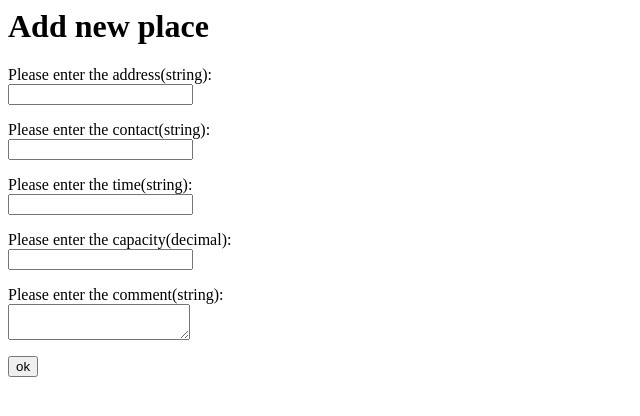
After one commit to podves/podvesite, a Python web app: template templates/new_place.html in a window 1280 px wide. The commit adds this page. Shown: the top 416 px of the page, without its empty margins (0-640 px from the left). Run offline with Jinja, Linux system fonts and the light colour scheme; the template is opened without the code that fills it, so the values that code supplies are empty, except form fields; form fields are guessed from the names that the template uses.

Commit message:
places base realised

```diff
--- a/__init__.py
+++ b/__init__.py
@@ -15,10 +15,11 @@ db = MongoEngine(app)
 
 def register_blueprints(app):
     # Prevents circular imports
-    from podvesite.views import main, users, calendar
+    from podvesite.views import main, users, calendar, place
     app.register_blueprint(main)
     app.register_blueprint(users)
     app.register_blueprint(calendar)
+    app.register_blueprint(place)
 
 register_blueprints(app)
 
--- a/templates/base.html
+++ b/templates/base.html
@@ -21,6 +21,7 @@
   <li><a href="{{ url_for('security.register') }}">Register</a></li>
 {% endif %}
   <li><a href="{{ url_for('cal.calend') }}">Calendar</a></li>
+  <li><a href="{{ url_for('place.new_place') }}">Add new place</a></li>
 </ul>
 
 {% block content %}
--- /dev/null
+++ b/templates/new_place.html
@@ -0,0 +1,26 @@
+{% block content %}
+<h1>Add new place</h1>
+<form action="" method="post" name="login">
+    <p>
+        Please enter the address(string):<br>
+        {{form.address}}<br>
+    </p>
+    <p>
+        Please enter the contact(string):<br>
+        {{form.contact}}<br>
+    </p>
+    <p>
+        Please enter the time(string):<br>
+        {{form.time}}<br>
+    </p>
+    <p>
+        Please enter the capacity(decimal):<br>
+        {{form.capacity}}<br>
+    </p>
+    <p>
+        Please enter the comment(string):<br>
+        {{form.comment}}<br>
+    </p>
+    <p><input type="submit" value="ok"></p>
+</form>
+{% endblock %}
```
Also changed, not shown: templates/calendar.html (+1 -1 lines), views.py (+37 -1 lines).
